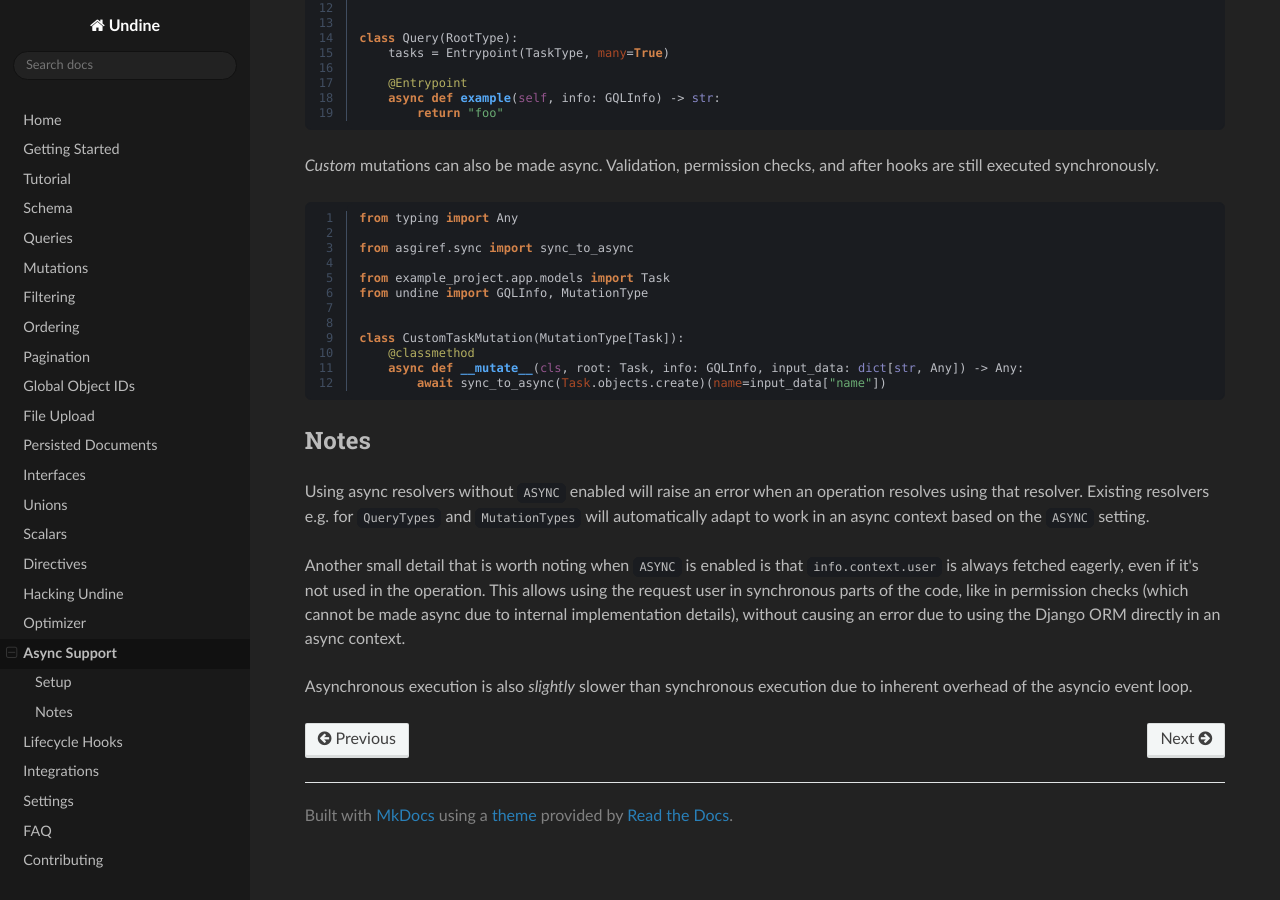
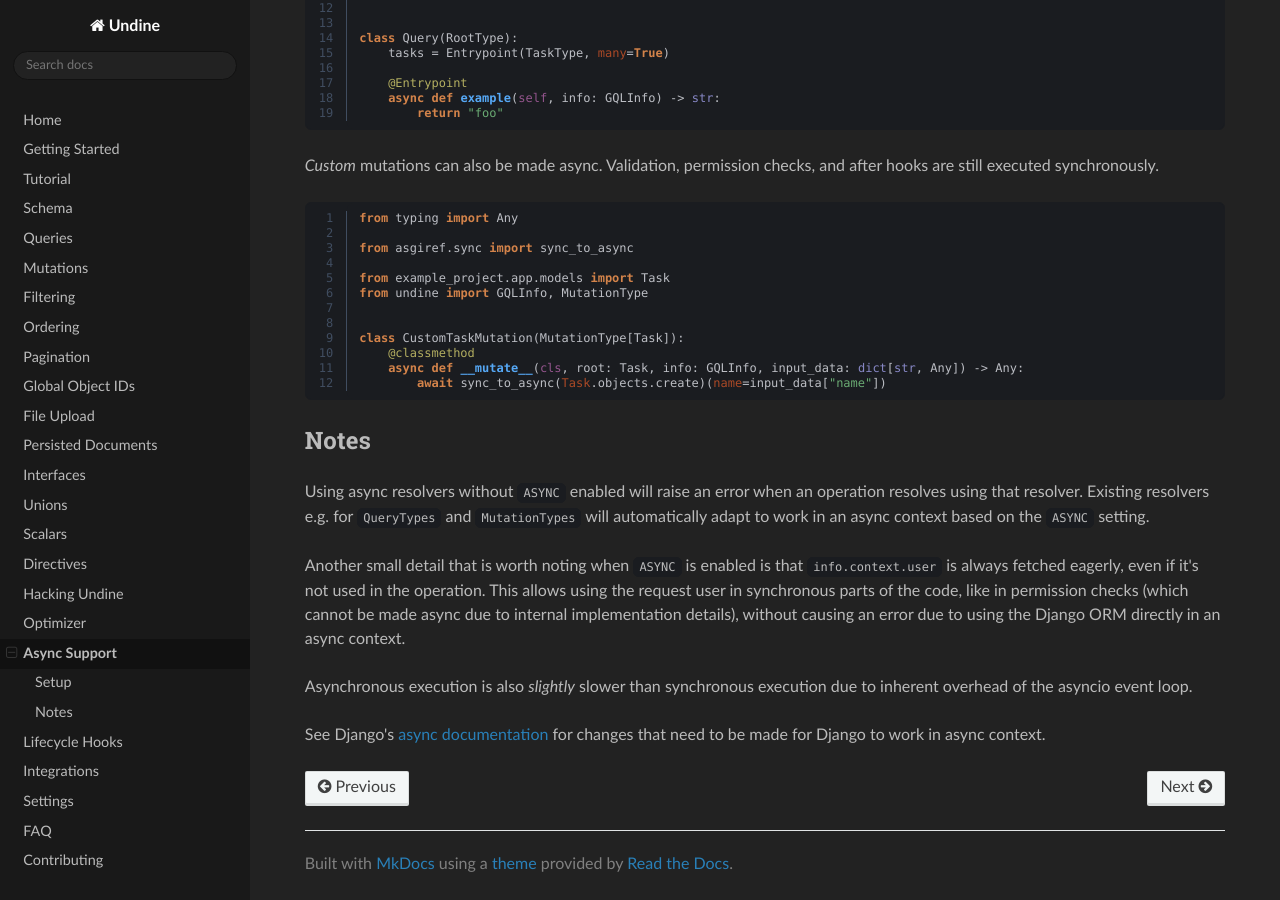
Before and after one commit to MrThearMan/undine, an MkDocs documentation site: the page built from docs/async.md, in a window 1280 px wide and 900 px high, scrolled down 646 px. Built offline with MkDocs 1.6.1, drawn with Linux system fonts in a browser that asks for light colours.

Commit message:
Change Django links to point to the stable version

```diff
--- a/docs/async.md
+++ b/docs/async.md
@@ -42,3 +42,8 @@ error due to using the Django ORM directly in an async context.
 
 Asynchronous execution is also _slightly_ slower than synchronous execution
 due to inherent overhead of the asyncio event loop.
+
+See Django's [async documentation]{:target="_blank"} for changes that need to be made
+for Django to work in async context.
+
+[async documentation]: https://docs.djangoproject.com/en/stable/topics/async/
```
Also changed, not shown: docs/faq.md (+1 -1 lines), docs/filtering.md (+1 -1 lines), docs/getting-started.md (+1 -1 lines), docs/settings.md (+1 -1 lines), docs/tutorial.md (+1 -1 lines), 1 other file.
